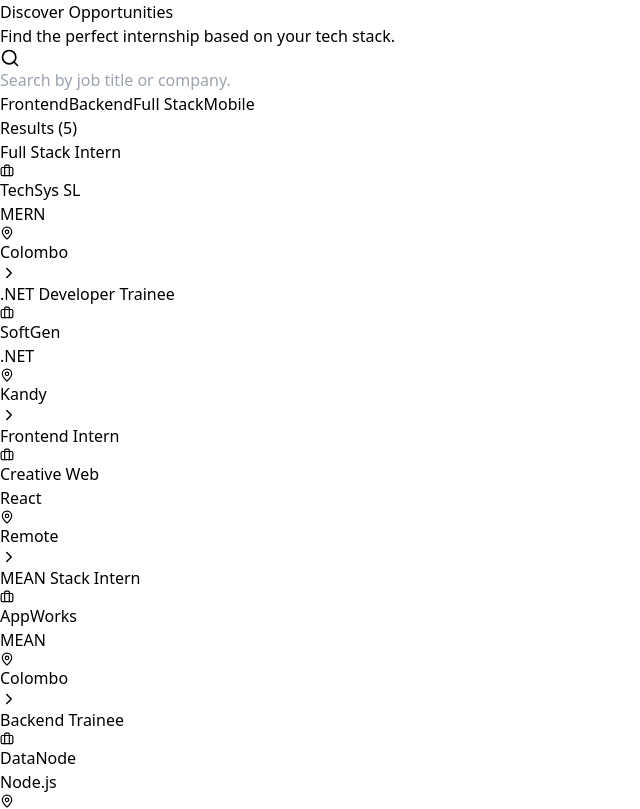
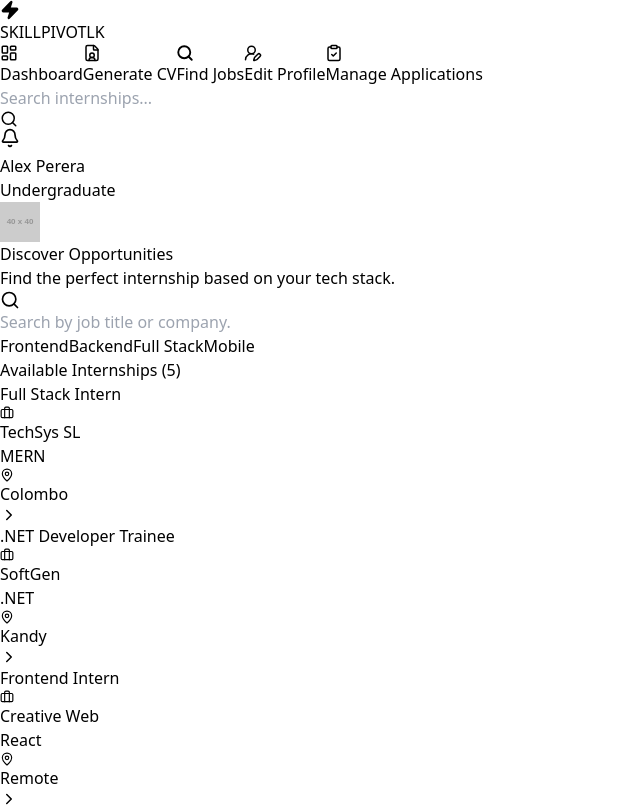
Before and after one commit to Erandi-Hans/SkillPivot-Frontend, a React (Vite) app: page /find-jobs in a window 1280 px wide. Shown: the top 809 px of the page, without its empty margins (0-640 px from the left). Built offline with nearby package versions, Linux system fonts and the light colour scheme.

Commit message:
improve and iplement student dashboard

```diff
--- a/src/components/Studentmaindashboard/FindJob/FindJob.jsx
+++ b/src/components/Studentmaindashboard/FindJob/FindJob.jsx
@@ -1,5 +1,6 @@
 import React, { useState, useMemo } from 'react';
 import { Search, Filter, MapPin, Briefcase, ChevronRight } from 'lucide-react';
+import Navbar from '../Navbar/Navbar.jsx'; // Importing your Navbar component
 
 // Sample data for demonstration
 const JOBS_DATA = [
@@ -42,7 +43,18 @@
   };
 
   return (
-    <div className="max-w-6xl min-h-screen p-6 mx-auto text-left bg-gray-50">
+    <div className="min-h-screen bg-[#F3F2EF] font-sans">
+      {/* Fixed Navbar - Remains at the top while scrolling */}
+      <div className="fixed top-0 left-0 right-0 z-50 shadow-sm">
+        <Navbar />
+      </div>
+
+      {/* Main Content Area - pt-24 ensures content starts below the fixed navbar */}
+      <div className="container max-w-6xl px-4 pt-24 pb-12 mx-auto">
+
+        {/* Main White Card Container */}
+        <div className="p-8 bg-white border border-gray-200 shadow-md rounded-2xl">
+
           {/* Header Section */}
           <div className="mb-8">
             <h1 className="text-3xl font-bold text-gray-900">Discover Opportunities</h1>
@@ -57,14 +69,14 @@
               <input
                 type="text"
                 placeholder="Search by job title or company..."
-            className="w-full py-3 pl-10 pr-4 transition-all border border-gray-200 outline-none rounded-xl focus:ring-2 focus:ring-blue-500"
+                className="w-full py-3 pl-10 pr-4 transition-all border border-gray-200 outline-none rounded-xl focus:ring-2 focus:ring-blue-500 bg-gray-50"
                 value={searchQuery}
                 onChange={(e) => setSearchQuery(e.target.value)}
               />
             </div>
 
             {/* Category Selector */}
-        <div className="flex flex-wrap gap-2 md:col-span-2">
+            <div className="flex flex-wrap items-center gap-2 md:col-span-2">
               {CATEGORIES.map(cat => (
                 <button
                   key={cat}
@@ -83,29 +95,29 @@
 
           {/* Specific Stack Filters - Appears only when a category is selected */}
           {selectedCategory && (
-        <div className="p-4 mb-8 bg-white border border-gray-100 shadow-sm rounded-xl animate-fadeIn">
-          <div className="flex items-center gap-2 mb-3 text-sm font-semibold text-gray-700">
+            <div className="p-4 mb-8 border border-blue-100 shadow-sm bg-blue-50 rounded-xl animate-fadeIn">
+              <div className="flex items-center gap-2 mb-3 text-sm font-semibold text-blue-800">
                 <Filter size={16} />
                 <span>Select Specific {selectedCategory} Stack:</span>
               </div>
-          <div className="flex flex-wrap gap-3">
+              <div className="flex flex-wrap gap-4">
                 {STACKS_BY_CATEGORY[selectedCategory].map(stack => (
                   <label key={stack} className="flex items-center gap-2 cursor-pointer group">
                     <input
                       type="radio"
                       name="stack"
-                  className="w-4 h-4 text-blue-600"
+                      className="w-4 h-4 text-blue-600 focus:ring-blue-500"
                       checked={selectedStack === stack}
                       onChange={() => setSelectedStack(stack)}
                     />
-                <span className={`text-sm ${selectedStack === stack ? 'text-blue-600 font-bold' : 'text-gray-600'}`}>
+                    <span className={`text-sm ${selectedStack === stack ? 'text-blue-700 font-bold' : 'text-gray-600 group-hover:text-blue-500'}`}>
                       {stack}
                     </span>
                   </label>
                 ))}
                 <button
                   onClick={() => setSelectedStack("")}
-              className="ml-auto text-xs text-blue-600 hover:underline"
+                  className="ml-auto text-xs font-semibold text-blue-600 hover:underline"
                 >
                   Clear Stack
                 </button>
@@ -115,16 +127,16 @@
 
           {/* Results Section */}
           <div className="space-y-4">
-        <div className="flex items-center justify-between">
+            <div className="flex items-center justify-between pb-2 border-b border-gray-100">
               <h2 className="text-lg font-semibold text-gray-800">
-            Results ({filteredJobs.length})
+                Available Internships ({filteredJobs.length})
               </h2>
             </div>
 
             {filteredJobs.length > 0 ? (
               <div className="grid grid-cols-1 gap-4 md:grid-cols-2">
                 {filteredJobs.map(job => (
-              <div key={job.id} className="p-5 transition-shadow bg-white border border-gray-100 shadow-sm cursor-pointer rounded-xl hover:shadow-md group">
+                  <div key={job.id} className="p-5 transition-all bg-white border border-gray-100 shadow-sm cursor-pointer rounded-xl hover:shadow-md hover:border-blue-200 group">
                     <div className="flex items-start justify-between">
                       <div>
                         <h3 className="font-bold text-gray-900 transition-colors group-hover:text-blue-600">{job.title}</h3>
@@ -146,15 +158,15 @@
                 ))}
               </div>
             ) : (
-          <div className="py-20 text-center bg-white border border-gray-300 border-dashed rounded-xl">
-            <p className="text-gray-500">No internships found for the selected stack.</p>
+              <div className="py-20 text-center border border-gray-200 border-dashed bg-gray-50 rounded-xl">
+                <p className="text-gray-500">No internships found for the selected criteria.</p>
               </div>
             )}
+          </div>
+        </div>
       </div>
     </div>
   );
 };
 
-
-
 export default FindJob;
--- a/src/components/Studentmaindashboard/Navbar/Navbar.jsx
+++ b/src/components/Studentmaindashboard/Navbar/Navbar.jsx
@@ -1,5 +1,5 @@
-import React, { useState } from 'react';
-import { useNavigate } from 'react-router-dom';
+import React from 'react';
+import { useNavigate, useLocation } from 'react-router-dom'; // added useLocation
 import {
   LayoutDashboard,
   FileUser,
@@ -11,12 +11,11 @@
 } from 'lucide-react';
 
 const Navbar = () => {
-  const [activeTab, setActiveTab] = useState('Dashboard');
   const navigate = useNavigate();
-
+  const location = useLocation(); // Current path එක හඳුනා ගැනීමට
 
   const navLinks = [
-    { name: 'Dashboard', icon: LayoutDashboard, path: '/' },
+    { name: 'Dashboard', icon: LayoutDashboard, path: '/student-dashboard' },
     { name: 'Generate CV', icon: FileUser, path: '/cv-generate' },
     { name: 'Find Jobs', icon: Search, path: '/find-jobs' },
     { name: 'Edit Profile', icon: UserRoundPen, path: '/edit-profile' },
@@ -26,13 +25,10 @@
   return (
     <nav className="sticky top-0 z-50 flex items-center justify-between px-6 py-3 bg-white border-b border-gray-200 shadow-sm">
 
-
+      {/* Brand Logo */}
       <div
         className="flex items-center gap-2 cursor-pointer"
-        onClick={() => {
-          setActiveTab('Dashboard');
-          navigate('/');
-        }}
+        onClick={() => navigate('/student-dashboard')}
       >
         <div className="p-2 text-white bg-blue-600 rounded-lg">
           <Zap size={20} fill="currentColor" />
@@ -42,19 +38,17 @@
         </h1>
       </div>
 
-
+      {/* Navigation Links */}
       <div className="items-center hidden gap-6 lg:flex">
         {navLinks.map((link) => {
           const Icon = link.icon;
-          const isActive = activeTab === link.name;
+          // check if current URL matches the link's path
+          const isActive = location.pathname === link.path;
 
           return (
             <button
               key={link.name}
-              onClick={() => {
-                setActiveTab(link.name);
-                navigate(link.path);
-              }}
+              onClick={() => navigate(link.path)}
               className={`flex items-center gap-2 text-sm font-medium transition-all pb-1 border-b-2 ${
                 isActive
                   ? 'border-blue-600 text-blue-600 font-semibold'
@@ -68,10 +62,8 @@
         })}
       </div>
 
-
+      {/* Search and User Profile Area */}
       <div className="flex items-center gap-4">
-
-
         <div className="relative hidden md:block">
           <input
             type="text"
```
Lines whose indentation alone changed are shown as unchanged.
